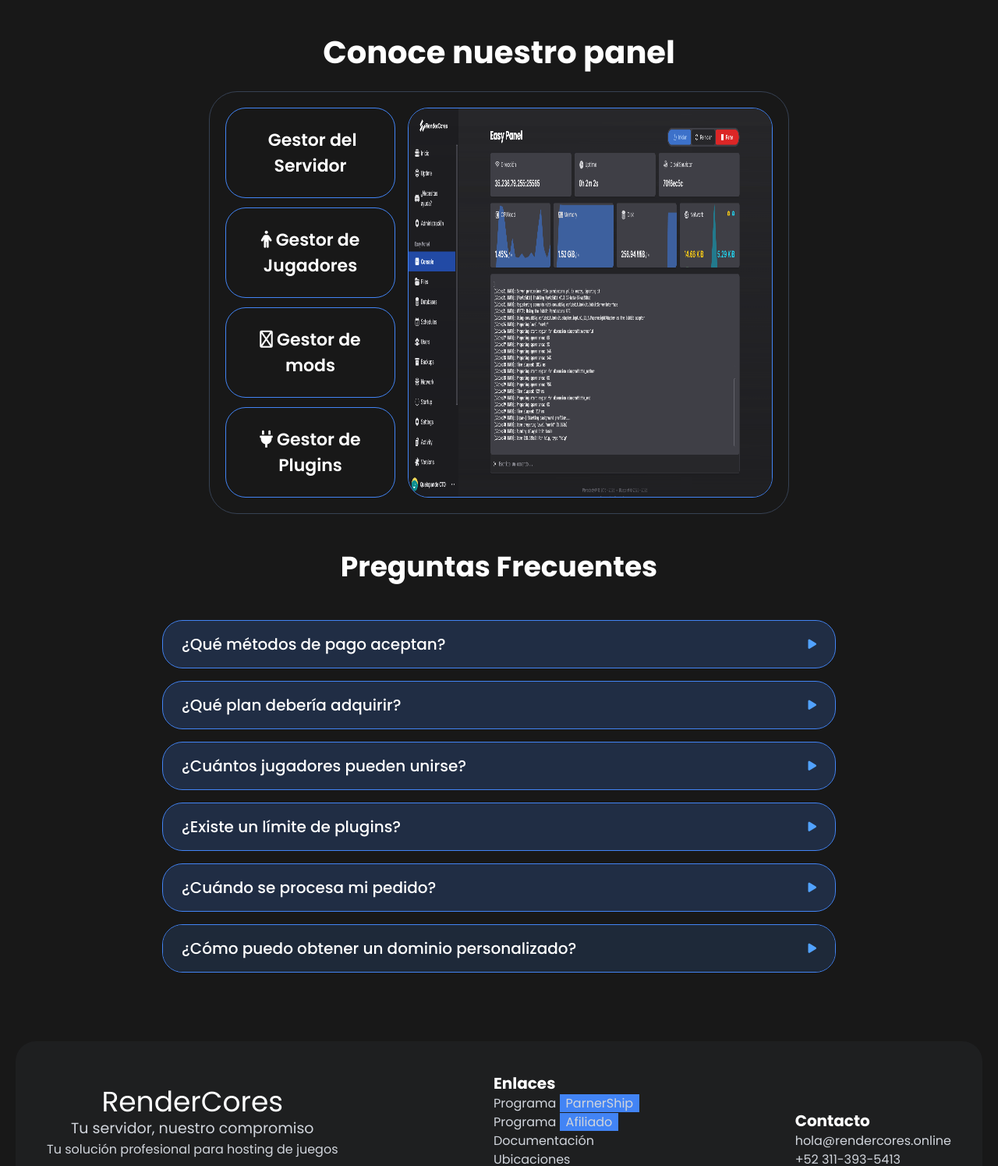
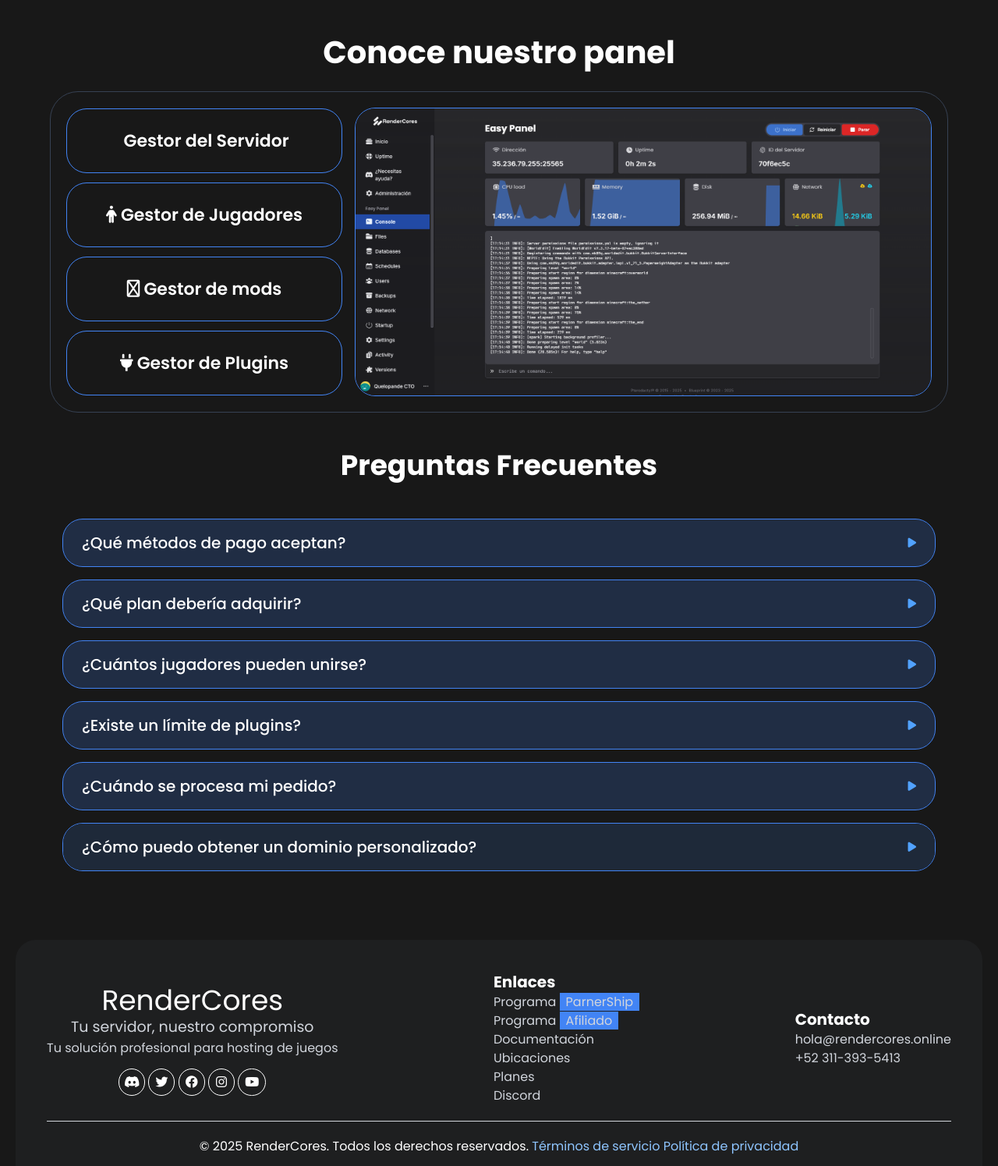
Before and after one commit to Quelopande/rendercores.online, a website: page public/index.html in a window 1280 px wide. Shown: the part 3019-4514 px from the top of the page at 78% size. Drawn offline with Linux system fonts and the light colour scheme; some icons are missing.

Commit message:
Solve design problems of the two last sections of the index.

```diff
--- a/public/index.html
+++ b/public/index.html
@@ -203,7 +203,7 @@
     </div>
     <div class="flex flex-col mx-5 mt-10">
         <h2 class="lg:text-[40px] text-[30px] font-bold text-center">Conoce nuestro panel</h2>
-        <div class="border border-gray-700 rounded-6xl mt-5 p-5 lg:w-3/5 mx-auto flex flex-col lg:flex-row">
+        <div class="border border-gray-700 rounded-6xl mt-5 p-5 mx-auto flex flex-col lg:flex-row max-w-6xl">
             <div class="flex flex-col lg:w-1/3 gap-1 lg:gap-3 lg:pr-4 lg:my-auto">
                 <div onclick="changeImg('./assets/img/panel1.png', 'Imagen que muestra el panel de gestión del servidor.')" class="p-6 rounded-5xl border border-branding mb-2 lg:mb-0 hover:bg-branding/20 trnasition-all duration-300 cursor-pointer">
                     <h3 class="text-[22px] font-semibold"><i class="fa-solid fa-square-terminal"></i> Gestor del Servidor</h3>
@@ -218,10 +218,10 @@
                     <h3 class="text-[22px] font-semibold"><i class="fa-solid fa-plug"></i> Gestor de Plugins</h3>
                 </div>
             </div>
-            <img src="./assets/img/panel1.png" id="panelDisplayImg" alt="Imagen que muestra el panel de gestión del servidor." class="w-full lg:w-2/3 rounded-5xl border-1 border-branding" loading="lazy">
+            <img src="./assets/img/panel1.png" id="panelDisplayImg" alt="Imagen que muestra el panel de gestión del servidor." class="w-full lg:w-2/3 rounded-5xl border-1 border-branding">
         </div>
     </div>
-    <div class="max-w-4xl mx-auto px-4 py-12">
+    <div class="max-w-6xl mx-auto px-4 py-12">
         <h1 class="text-4xl font-bold text-center mb-12">Preguntas Frecuentes</h1>
         <div class="space-y-4" id="faq-container">
             <div class="border border-branding rounded-5xl overflow-hidden transition-all duration-300">
```
Also changed, not shown: public/output.css.
